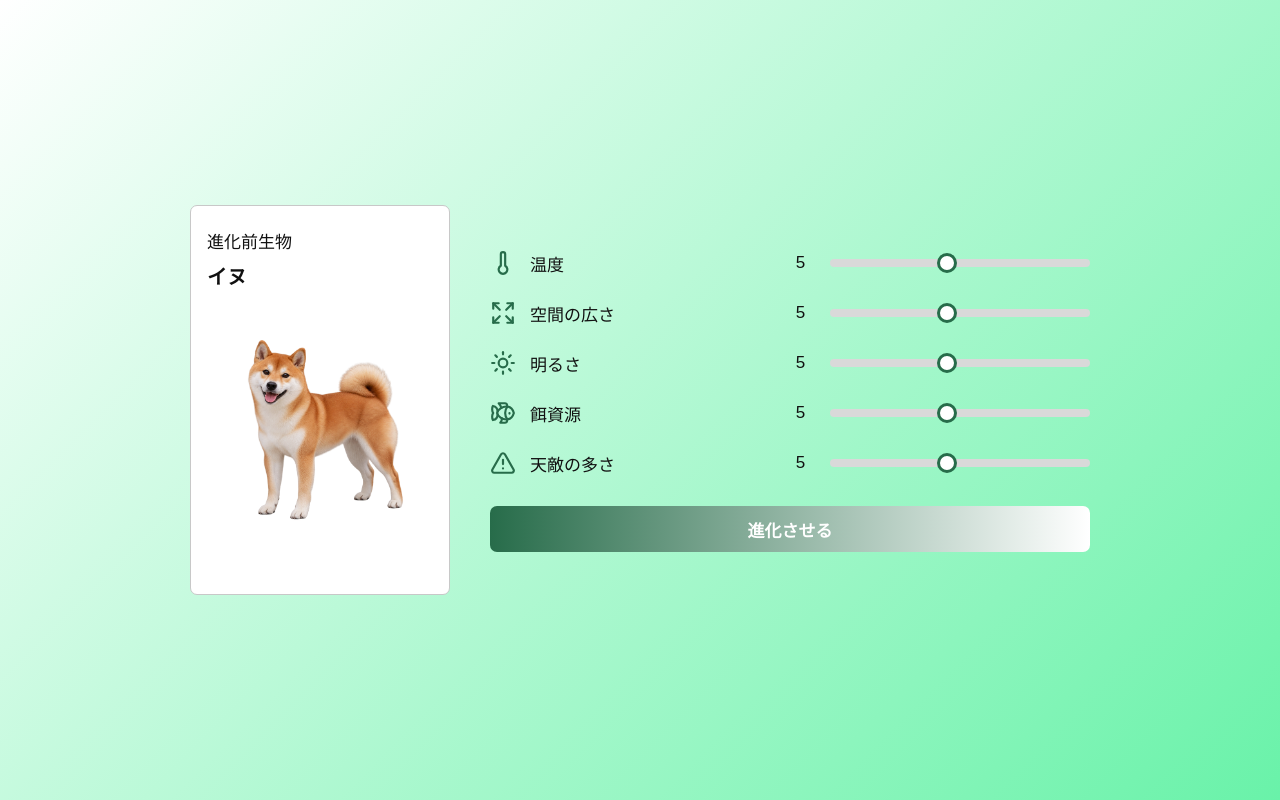
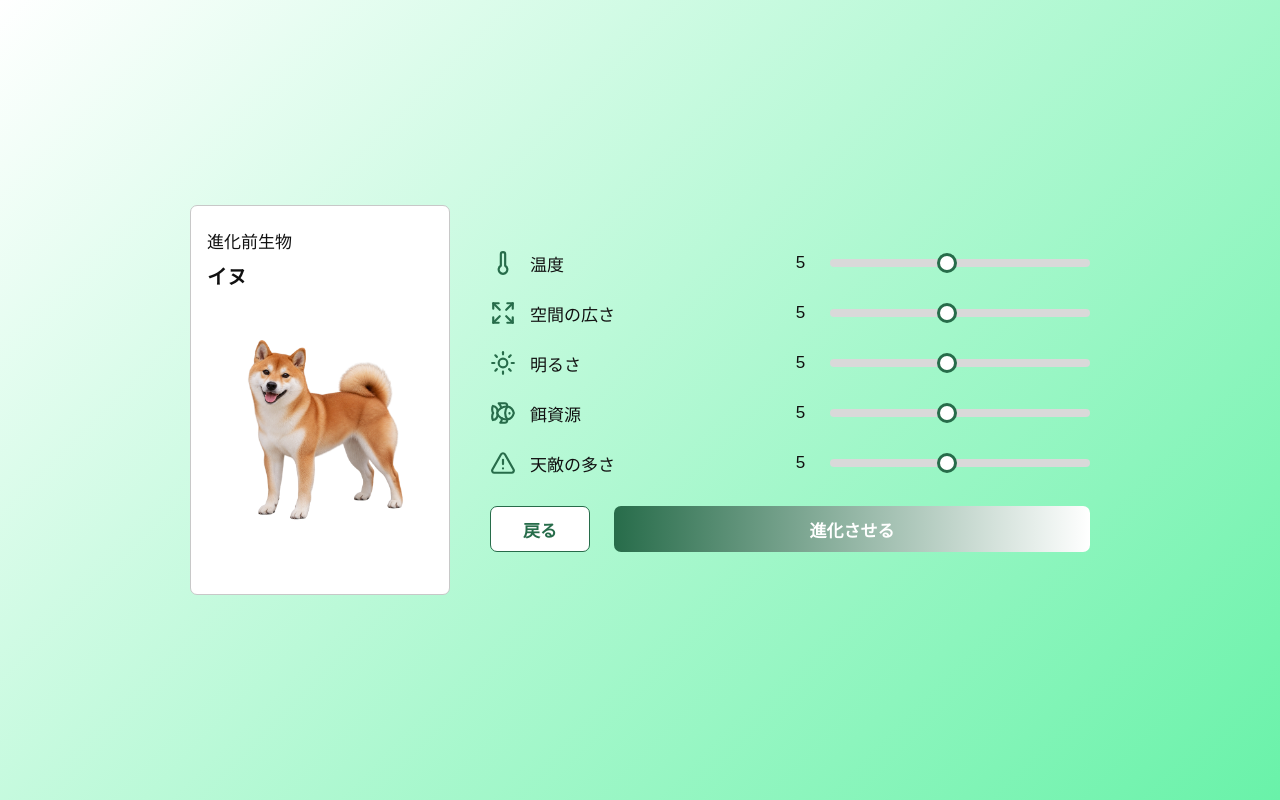
Before and after one commit to AkiraAndHisMerryBand/MS_After100Years, a Next.js app: page /setting in a window 1280 px wide. Built offline with nearby package versions, Linux system fonts and the light colour scheme.

Commit message:
戻るボタン追加

```diff
--- a/src/app/result/page.tsx
+++ b/src/app/result/page.tsx
@@ -2,7 +2,7 @@
 "use client";
 
 import { useState } from "react";
-import { useRouter, useSearchParams } from "next/navigation";
+import { useSearchParams } from "next/navigation";
 import "./result.css";
 import {
   Thermometer,
@@ -63,7 +63,6 @@ const parameters: {
 ];
 
 export default function ResultPage() {
-  const router = useRouter();
   const searchParams = useSearchParams();
 
   const environmentParam = searchParams.get("environment");
--- a/src/app/setting/page.tsx
+++ b/src/app/setting/page.tsx
@@ -105,6 +105,10 @@ export default function SettingPage() {
     router.push(`/loading?${query.toString()}`);
   };
 
+  const handleBack = () => {
+    router.push("/");
+  };
+
   return (
     <main
       className="setting-page"
@@ -174,6 +178,15 @@ export default function SettingPage() {
             ))}
           </div>
 
+          <div className="setting-buttons">
+            <button
+              type="button"
+              className="back-button"
+              onClick={handleBack}
+            >
+              戻る
+            </button>
+
             <button
               type="button"
               className="evolve-button"
@@ -182,6 +195,7 @@ export default function SettingPage() {
               進化させる
             </button>
           </div>
+        </div>
       </section>
 
     </main>
--- a/src/app/setting/setting.css
+++ b/src/app/setting/setting.css
@@ -1,3 +1,4 @@
+
 .setting-page {
     width: 100%;
     min-height: 100vh;
@@ -80,8 +81,7 @@
 
 .parameter-row {
     display: grid;
-     grid-template-columns: 28px minmax(130px, 1fr) 35px minmax(120px,
-             260px);
+    grid-template-columns: 28px minmax(130px, 1fr) 35px minmax(120px, 260px);
     align-items: center;
     gap: 12px;
     min-height: 30px;
@@ -136,6 +136,32 @@
     background: #ffffff;
 }
 
+.setting-buttons {
+    display: flex;
+    width: 100%;
+    align-items: center;
+    gap: 24px;
+}
+
+.back-button {
+    box-sizing: border-box;
+    flex: 0 0 100px;
+    height: 46px;
+    padding: 0 12px;
+    border: 1px solid var(--secondary);
+    border-radius: 7px;
+    background: #ffffff;
+    color: var(--secondary);
+    font-size: 17px;
+    font-weight: 600;
+    cursor: pointer;
+    transition: opacity 0.2s;
+}
+
+.back-button:hover {
+    opacity: 0.8;
+}
+
 .evolve-button {
     display: block;
     width: 100%;
@@ -153,11 +179,18 @@
     transition: opacity 0.2s;
 }
 
+.setting-buttons .evolve-button {
+    flex: 1;
+    width: auto;
+    min-width: 0;
+}
+
 .evolve-button:hover {
     opacity: 0.8;
 }
 
 .evolve-button:focus-visible,
+.back-button:focus-visible,
 .parameter-slider:focus-visible {
     outline: 2px solid var(--secondary);
     outline-offset: 3px;
@@ -210,8 +243,20 @@
         font-size: 12px;
     }
 
+    .setting-buttons {
+        gap: 6px;
+    }
+
+    .back-button {
+        flex-basis: 55px;
+        height: 36px;
+        padding: 0 4px;
+        font-size: 13px;
+    }
+
     .evolve-button {
         height: 36px;
         font-size: 13px;
+        padding: 0 4px;
     }
 }
```
Lines whose indentation alone changed are shown as unchanged.
